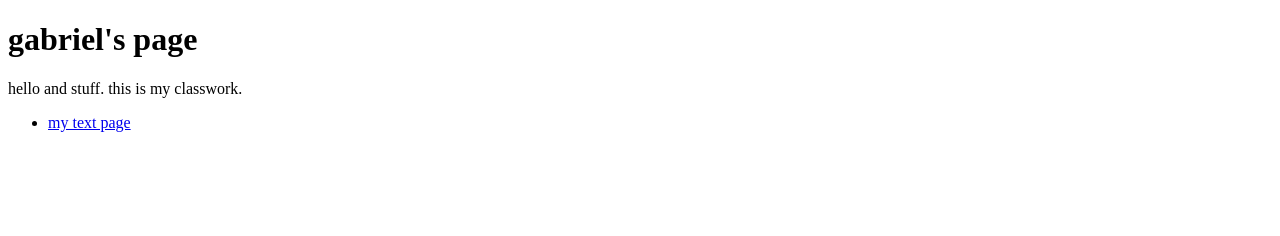
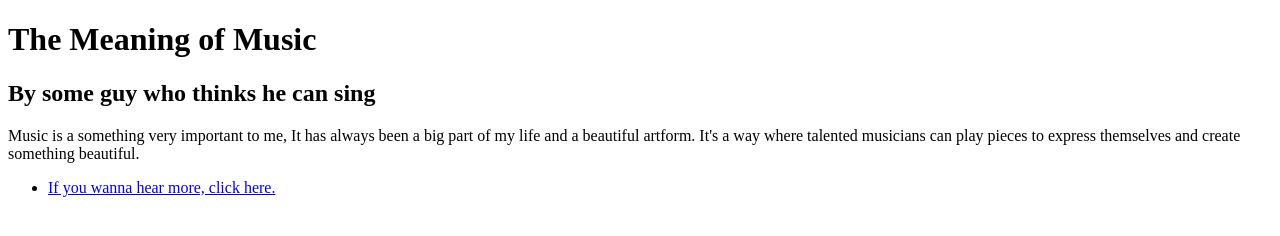
Before and after one commit to Gabriel-Pusey/lcc-site, a plain HTML site: page index.html in a window 1280 px wide. Drawn offline with Linux system fonts and the light colour scheme.

Commit message:
Update index.html

```diff
--- a/index.html
+++ b/index.html
@@ -5,10 +5,12 @@
     <link rel="icon" type="image/png" href="favicon-32x32.png" sizes="32x32" />
 </head>
 <body>
-        <h1>gabriel's page</h1>
-        <p>hello and stuff. this is my classwork.</p>
+        <h1>The Meaning of Music</h1>
+    <h2>By some guy who thinks he can sing</h2>
+
+        <p>Music is a something very important to me, It has always been a big part of my life and a beautiful artform. It's a way where talented musicians can play pieces to express themselves and create something beautiful.</p>
         <ul>
-            <li><a href="text.html">my text page</a></li>
+            <li><a href="text.html">If you wanna hear more, click here.</a></li>
         </ul>
 </body>
 </html>
```
